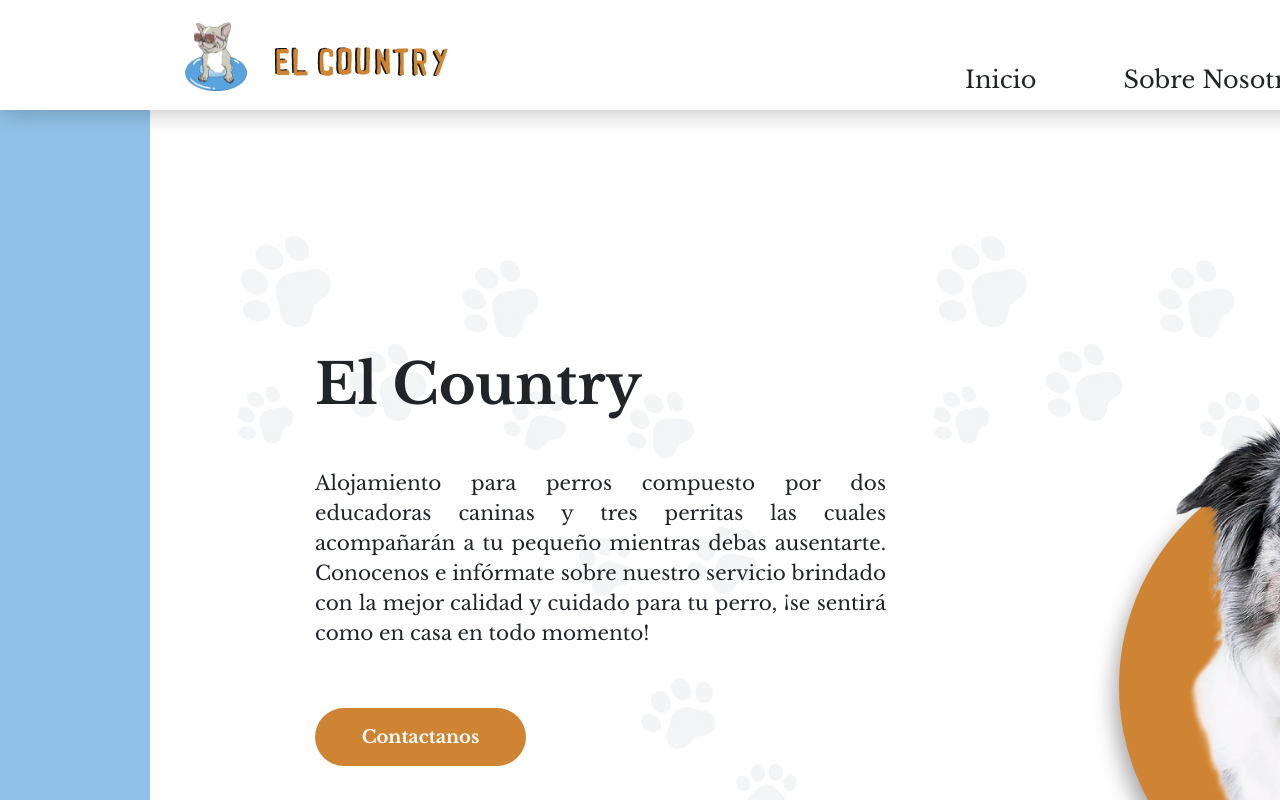
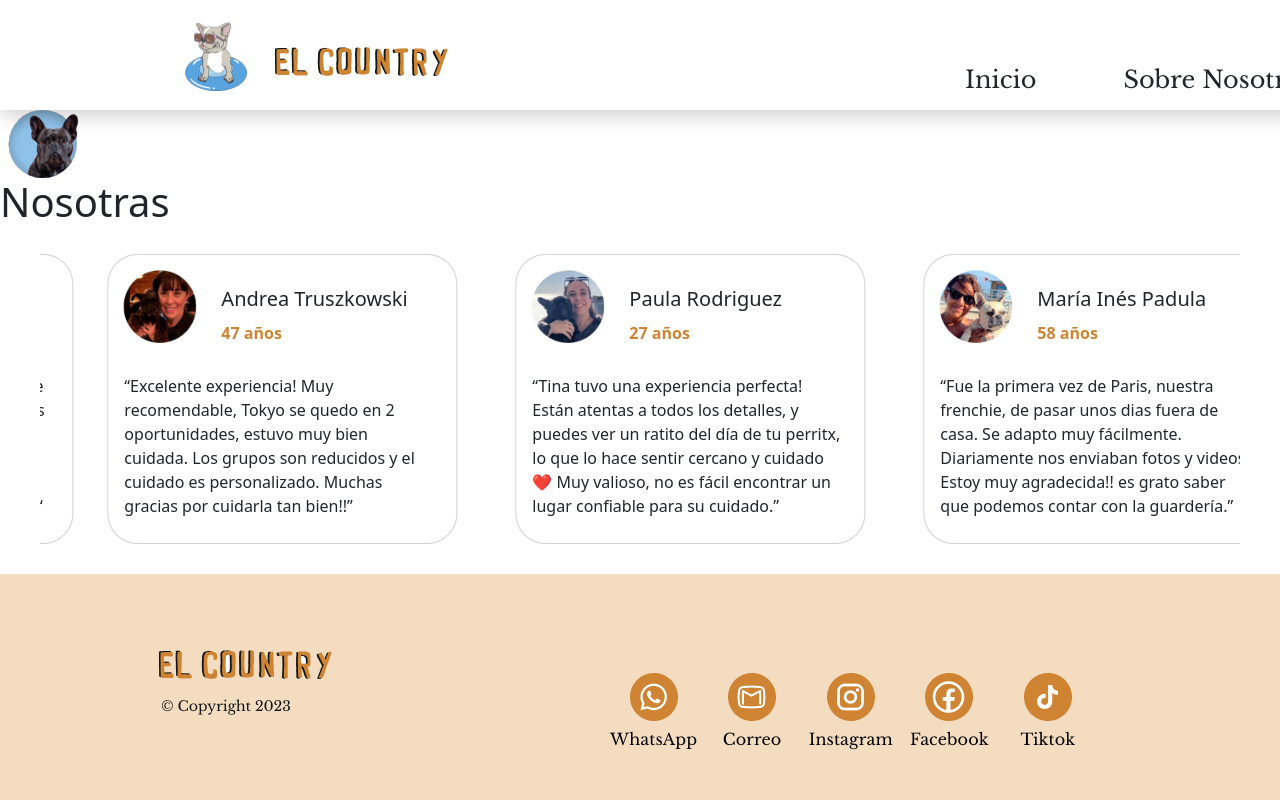
Before and after one commit to JaRafCaPer/guarderia_el_country, a React (Create React App) app: page / in a window 1280 px wide. Shown: the top 800 px of the page. Built offline with nearby package versions, Linux system fonts and the light colour scheme.

Commit message:
Construyendo la pagina Conocenos

```diff
--- a/src/App.js
+++ b/src/App.js
@@ -4,6 +4,7 @@ import Footer from "./components/footer/footer.jsx";
 import NavBar from "./components/NavBar/NavBar.jsx"
 
 import Home from "./components/Home/Home.jsx";
+import Conocenos from "./components/Conocenos/Conocenos.jsx";
 function App() {
   return (
   <div className='App'>
@@ -12,7 +13,7 @@ function App() {
 
         </Routes>
         <NavBar/>
-        <Home/>
+        <Conocenos/>
         <Footer/>
       </BrowserRouter>
 
--- /dev/null
+++ b/src/components/Conocenos/Conocenos.jsx
@@ -0,0 +1,30 @@
+import React from 'react'
+import './Conocenos.css'
+import { Image } from 'react-bootstrap'
+import perroAzul from '../../assets/images/Perro - azul.svg'
+import CarouselReviews from '../CarouselReviews/CarouselReviews'
+
+
+const Conocenos = () => {
+    return (
+        <>
+            <div>
+                <Image className='perroAzul' src={perroAzul}/>
+                <h1 className='nosotrasTitle'> Nosotras</h1>
+            </div>
+            <div>
+                <div className='carrouselFotos'>
+                    <Image/>
+                    <Image/>
+                    <Image/>
+                    <Image/>
+                </div>
+            </div>
+            <div className='carrouselReviews'>
+                    <CarouselReviews/>
+            </div>
+        </>
+    )
+}
+
+export default Conocenos
```
Also changed, not shown: src/assets/images/Perro - azul.svg (added), src/components/Conocenos/Conocenos.css (added).
